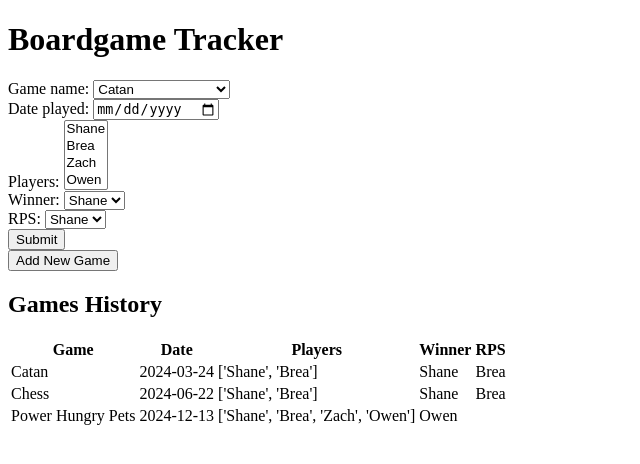
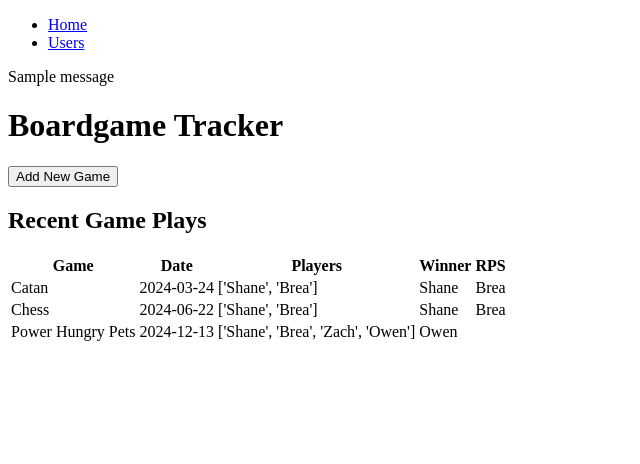
Before and after one commit to shanebourasa/boardgame-tracker, a Flask app: page / in a window 1280 px wide. Shown: the top 464 px of the page, without its empty margins (0-640 px from the left). Run offline with Flask 3, Linux system fonts and the light colour scheme; one stand-in notice (Sample message) is shown; some libraries are stand-ins or nearby versions.

Commit message:
added navbar, redirect logic on form, and users route

```diff
--- a/app.py
+++ b/app.py
@@ -3,13 +3,6 @@ from flask_bootstrap import Bootstrap5
 from flask_wtf import FlaskForm, CSRFProtect
 from wtforms import SelectField, SelectMultipleField, DateField, SubmitField
 from wtforms.validators import DataRequired, Length
-from flask_sqlalchemy import SQLAlchemy
-from sqlalchemy.sql import text
-from sqlalchemy import create_engine
-
-engine = create_engine('sqlite:///boardgames.db')
-db = SQLAlchemy()
-db_name = 'boardgames.db'
 
 import secrets
 foo = secrets.token_urlsafe(16)
@@ -18,10 +11,6 @@ app = Flask(__name__)
 app.secret_key = foo
 bootstrap = Bootstrap5(app)
 csrf = CSRFProtect(app)
-app.config['SQLALCHEMY_DATABASE_URI'] = 'sqlite:///' + db_name
-app.config['SQLALCHEMY_TRACK_MODIFICATIONS'] = True
-
-db.init_app(app)
 
 game_data = [
     {
@@ -56,24 +45,34 @@ class GameForm(FlaskForm):
     rps = SelectField('RPS:', choices=player_list)
     submit = SubmitField('Submit')
 
+
 @app.route('/', methods=['GET', 'POST'])
 def index():
+    return render_template('index.html', games=game_data)
+
+@app.route('/add', methods=['GET', 'POST'])
+def add_game():
     form = GameForm()
-    return render_template('index.html', games=game_data, form=form)
+    if form.validate_on_submit():
+        # flash(f'{ form.name.data } - { form.date.data } play created')
+        play_object = {
+            "name": form.name.data,
+            "date": form.date.data,
+            "players": form.players.data,
+            "winner": form.winner.data,
+            "rps": form.rps.data
+        }
+        game_data.append(play_object)
+        return redirect(url_for('index'))
+    return render_template('add_game.html', form = form)
+
+@app.route('/users', methods=['GET', 'POST'])
+def users():
+    return render_template('users.html')
 
 @app.route('/game/<name>')
 def game_list(name):
     return render_template('games.html')
 
-@app.route('/testdb')
-def testdb():
-    try:
-        db.session.query(text('1')).from_statement(text('SELECT 1')).all()
-        return '<h1>It works.</h1>'
-    except Exception as e:
-        error_text = "<p>The error:<br>" + str(e) + "</p>"
-        hed = '<h1>Something is broken.</h1>'
-        return hed + error_text
-
 if __name__ == "__main__":
     app.run(debug=True)
--- a/templates/base.html
+++ b/templates/base.html
@@ -9,6 +9,20 @@
 </head>
 
 <body>
+    <nav>
+        <ul>
+            <li><a href='{{ url_for("index") }}'>Home</a></li>
+            <li><a href='{{ url_for("users") }}'>Users</a></li>
+    </nav>
+    <div>
+        {% with messages = get_flashed_messages(with_categories=true) %}
+            {% if messages %}
+                {% for category, message in messages %}
+                    <div class="alert alert-{{ category }}">{{ message }}</div>
+                {% endfor %}
+            {% endif %}
+        {% endwith %}
+    </div>
     <div id="content">{% block content %}{% endblock %}</div>
 </body>
 
--- a/templates/index.html
+++ b/templates/index.html
@@ -5,9 +5,8 @@
 
 {% block content %}
     <h1>Boardgame Tracker</h1>
-    {{ render_form(form) }}
-    <button>Add New Game</button>
-    <h2>Games History</h2>
+    <a href='/add'><button>Add New Game</button></a>
+    <h2>Recent Game Plays</h2>
     <table>
         <thead>
             <th>Game</td>
@@ -16,7 +15,8 @@
             <th>Winner</td>
             <th>RPS</td>
         </thead>
-        {% for game in games %}
+        <tbody>
+            {% for game in games %}
             <tr>
                 <td>{{ game.name }}</td>
                 <td>{{ game.date }}</td>
@@ -25,8 +25,6 @@
                 <td>{{ game.rps }}</td>
             </tr>
         {% endfor %}
-        <tbody>
-            <!-- TODO: add for loop of table data -->
         </tbody>
     </table>
 {% endblock %}
```
Also changed, not shown: templates/add_game.html (added, +8 -0 lines), templates/users.html (added, +7 -0 lines).
